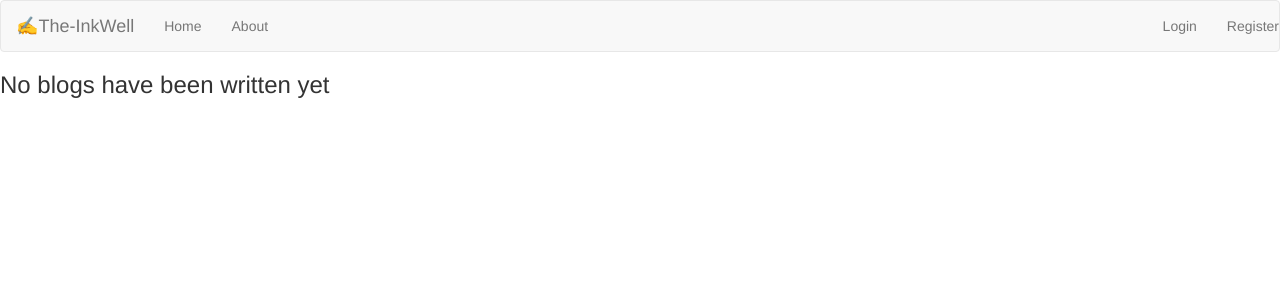
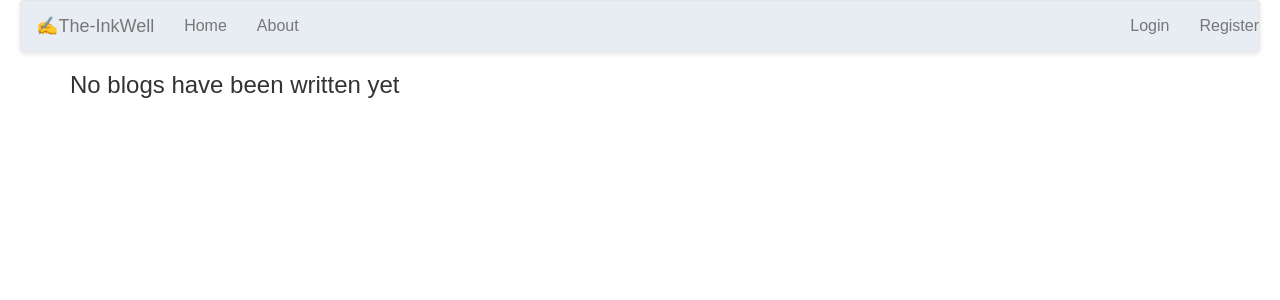
Before and after one commit to Enivid-mash/The-InkWell, a Flask app: page / in a window 1280 px wide. Shown: the top 300 px of the page. Run offline with Flask 3, Linux system fonts and the light colour scheme; data that the repository does not hold is empty; parts of the project's set-up code (start-up, migrations or seed data) failed here and were passed over; some libraries are stand-ins or nearby versions.

Commit message:
Up to my little styling

```diff
--- /dev/null
+++ b/static/css/custom.css
@@ -0,0 +1,31 @@
+/* custom.css */
+body {
+  background-color: linear-gradient(to right, #f8e2ff, #f3eefa); /* Gradient background */
+  font-family: Arial, sans-serif; /* Set a fallback font */
+  font-size: 16px; /* Adjust font size for body text */
+  color: #333; /* Dark text color for body content */
+}
+
+h1 {
+  color: #f0545e; /* Vibrant pink */
+  text-align: center;
+  margin-top: 50px;
+  font-family: 'Open Sans', sans-serif; /* Use a more modern font for headings */
+  font-size: 2em; /* Set a larger size for headings */
+}
+
+.navbar {
+  margin-bottom: 20px;
+  margin: 0 20px; /* Adjust the pixel value (20px) for desired spacing */
+  background-color: #e7edf3; /* Light blue background for navbar */
+  box-shadow: 0 2px 5px rgba(0, 0, 0, 0.1); /* Subtle shadow effect */
+  font-family: Arial, sans-serif; /* Set a fallback font for navbar */
+}
+
+.nav-link {
+  color: #333333; /* Dark text color */
+  font-weight: bold; /* Make link text bolder for better contrast */
+  &:hover { /* Change color on hover */
+    color: #007bff;
+  }
+}
--- a/templates/about.html
+++ b/templates/about.html
@@ -1,4 +1,6 @@
 {% extends "layout.html" %}
 {% block sub_content %}
+<div class="container">
 <h1> About </h1>
+</div>
 {% endblock %}
--- a/templates/index.html
+++ b/templates/index.html
@@ -1,5 +1,6 @@
 {% extends "layout.html" %}
 {% block sub_content %}
+<div class="container">
   {% if blogs %}
     {% for blog in blogs %}
       <h3> <a href="/blogs/{{ blog['blog_id'] }}">{{blog['title']}} </a> </h3>
@@ -10,4 +11,5 @@
   {% else %}
     <h3>No blogs have been written yet</h3>
   {% endif %}
+</div>
 {% endblock %}
--- a/templates/layout.html
+++ b/templates/layout.html
@@ -1,4 +1,10 @@
 {% extends "bootstrap/base.html" %}
+
+{% block styles %}
+{{super()}}
+<link rel="stylesheet"
+      href="{{url_for('static', filename='css/custom.css')}}">
+{% endblock %}
 
 {%block head %}
 <head> {{ ckeditor.load() }} </head>
--- a/templates/my_blogs.html
+++ b/templates/my_blogs.html
@@ -1,6 +1,7 @@
 {% extends "layout.html" %}
 
 {% block sub_content %}
+<div class="container">
   {% if my_blogs %}
     <table cellpadding="5" >
     {% for my_blog in my_blogs %}
@@ -14,4 +15,5 @@
   {% else %}
     <h3>No blogs have been written by you</h3>
   {% endif %}
+ </div>
 {% endblock %}
```
